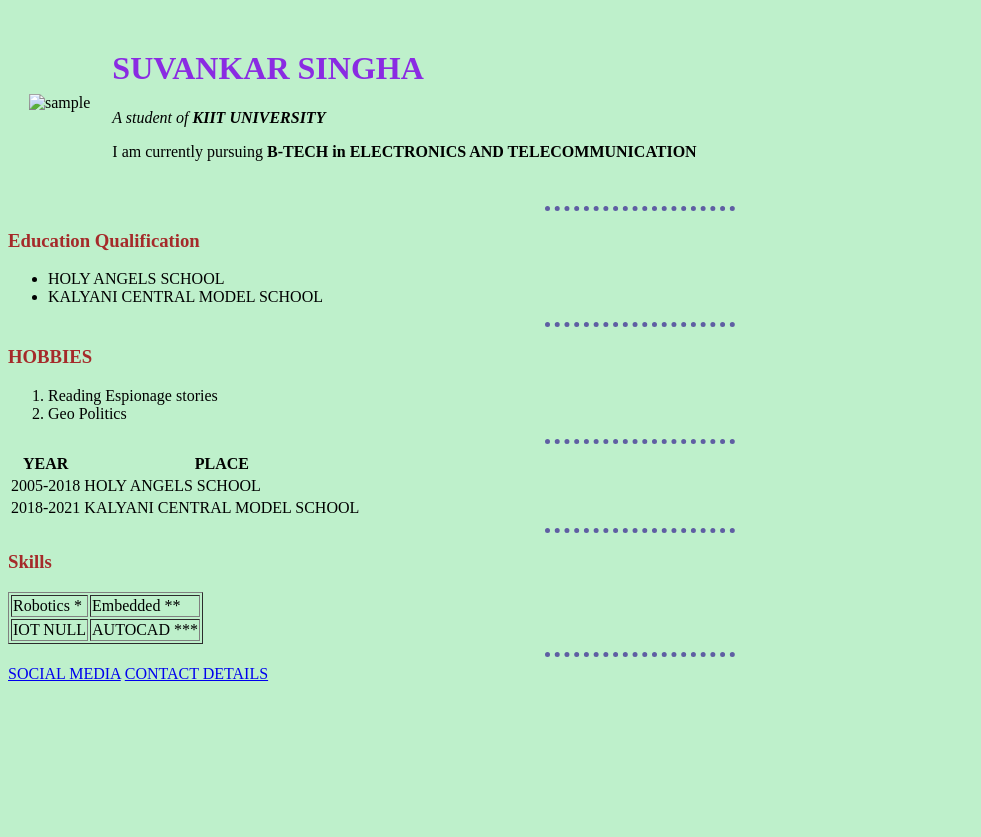
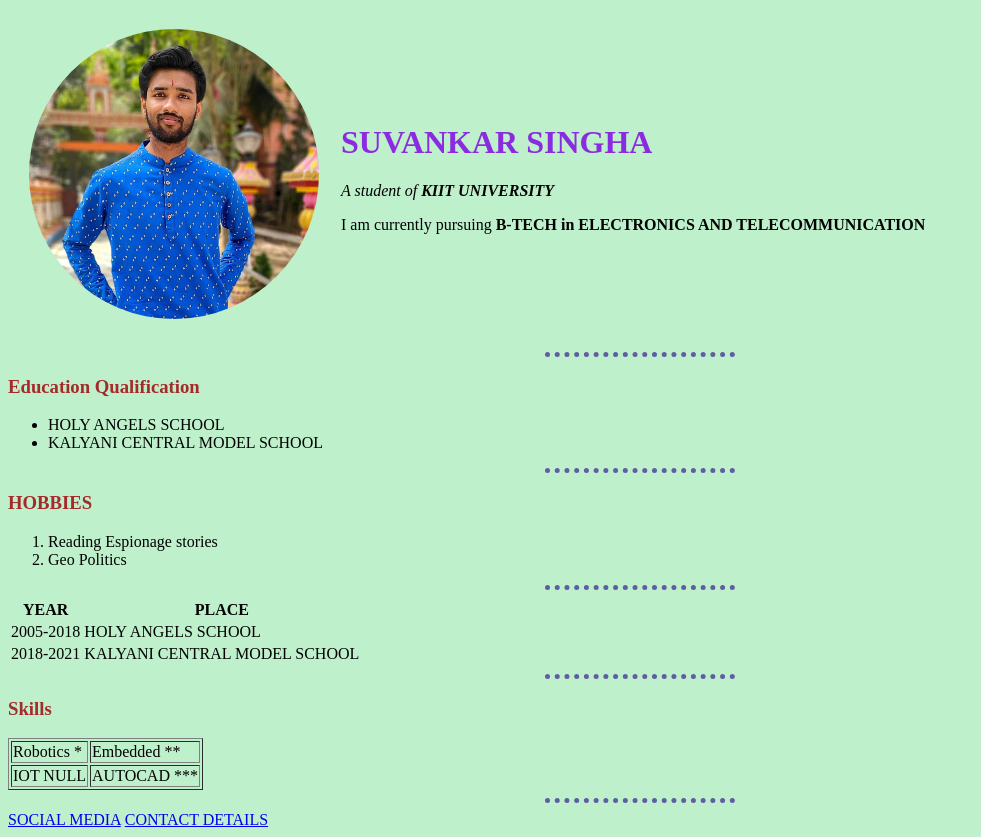
Before and after one commit to Suvo1230/CV, a plain HTML site: page index.html in a window 1280 px wide. Shown: the whole page, without its empty margins (0-981 px from the left). Before the commit the page ends 800 px from the top, so only its background shows below. Drawn offline with Linux system fonts and the light colour scheme.

Commit message:
Update index.html

```diff
--- a/index.html
+++ b/index.html
@@ -13,7 +13,7 @@
 <body>
     <table cellspacing="20">
         <tr>
-            <td><img class="pictsrc="https://drive.google.com/drive/folders/1tleFjcZ7Q2-IhAFdOri6y4NFYhN2a5ky" height="290" alt="sample"></td>
+            <td><img class="picture"src="suvo.png" height="290" alt="sample"></td>
             <td>
                 <h1>SUVANKAR SINGHA</h1>
                 <p><em>A student of <strong>KIIT UNIVERSITY</em></strong> </p>
```
